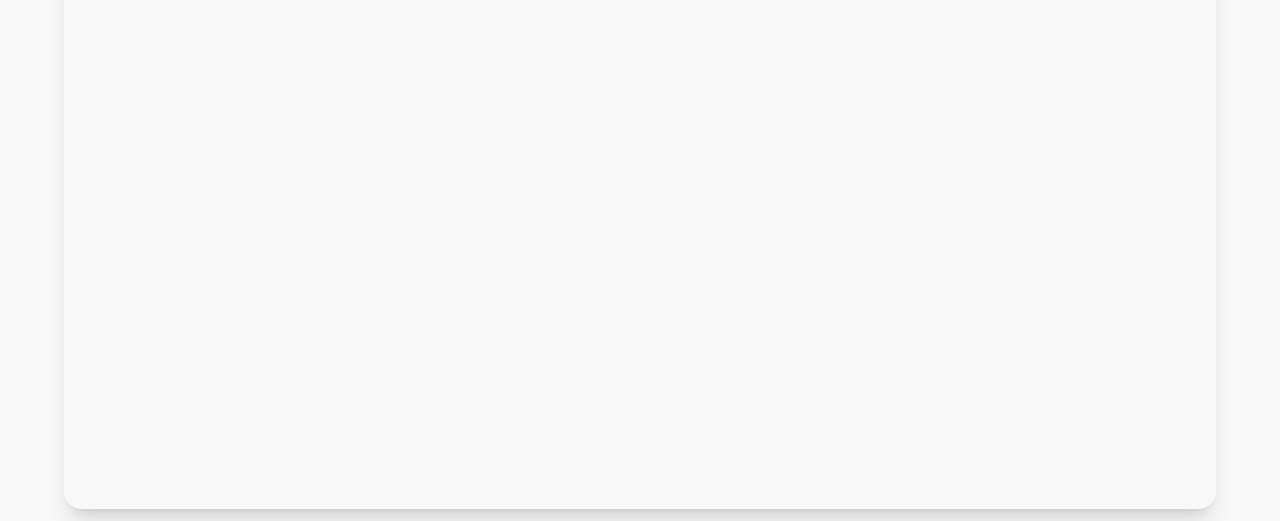
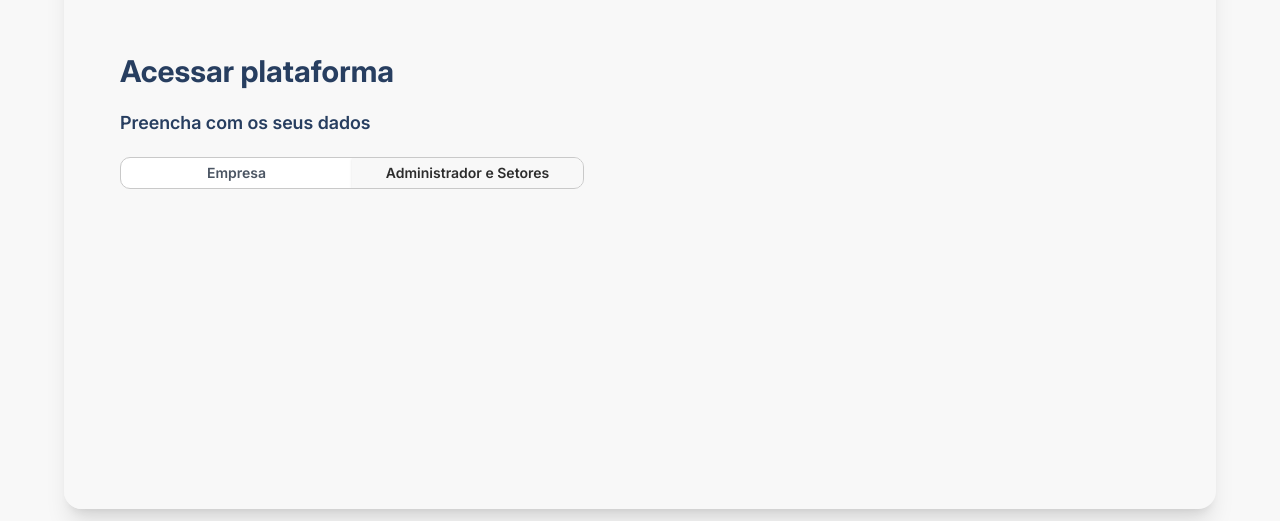
Before and after one commit to PedroHenriquee777/valida-seinfra, a Next.js app: page /login in a window 1280 px wide. Shown: the part 279-800 px from the top of the page. Built offline with nearby package versions, Linux system fonts and the light colour scheme.

Commit message:
feat: Adição de uma parte do código. Campo de seleção com Empresas e Administradores e Setores

```diff
--- a/app/(auth)/login/page.tsx
+++ b/app/(auth)/login/page.tsx
@@ -36,6 +36,39 @@ export default function PaginaInicial () {
             Acompanhe processos, envie documentos e valide certidões em um único lugar - com histórico completo de cada obra.
           </p>
         </aside>
+
+        { /* formulario */ }
+        <div className="flex flex-col justify-center bg-background p-6 sm:p-10 md:p-8 lg:p-14">
+          <h1 className="text-3xl font-bold text-primary">
+            Acessar plataforma
+          </h1>
+
+          <p className="mt-5 text-lg font-semibold text-primary">
+            Preencha com os seus dados
+          </p>
+
+          <form className="mt-5 space-y-5">
+            { /* seleçao de perfil */ }
+            <Tabs defaultValue = "setor">
+              <TabsList className = "grid h-11 w-full grid-cols-2 overflow-hidden rounded-lg border border-border bg-card p-0">
+                <TabsTrigger value="empresa" className={tabClass}>
+                  Empresa
+                </TabsTrigger>
+
+                <TabsTrigger value="setor" className={tabClass}>
+                  Administrador e Setores
+                </TabsTrigger>
+
+              </TabsList>
+            </Tabs>
+          </form>
+
+
+        </div>
+
+
+
+
       </section>
    </main>
   )
```
